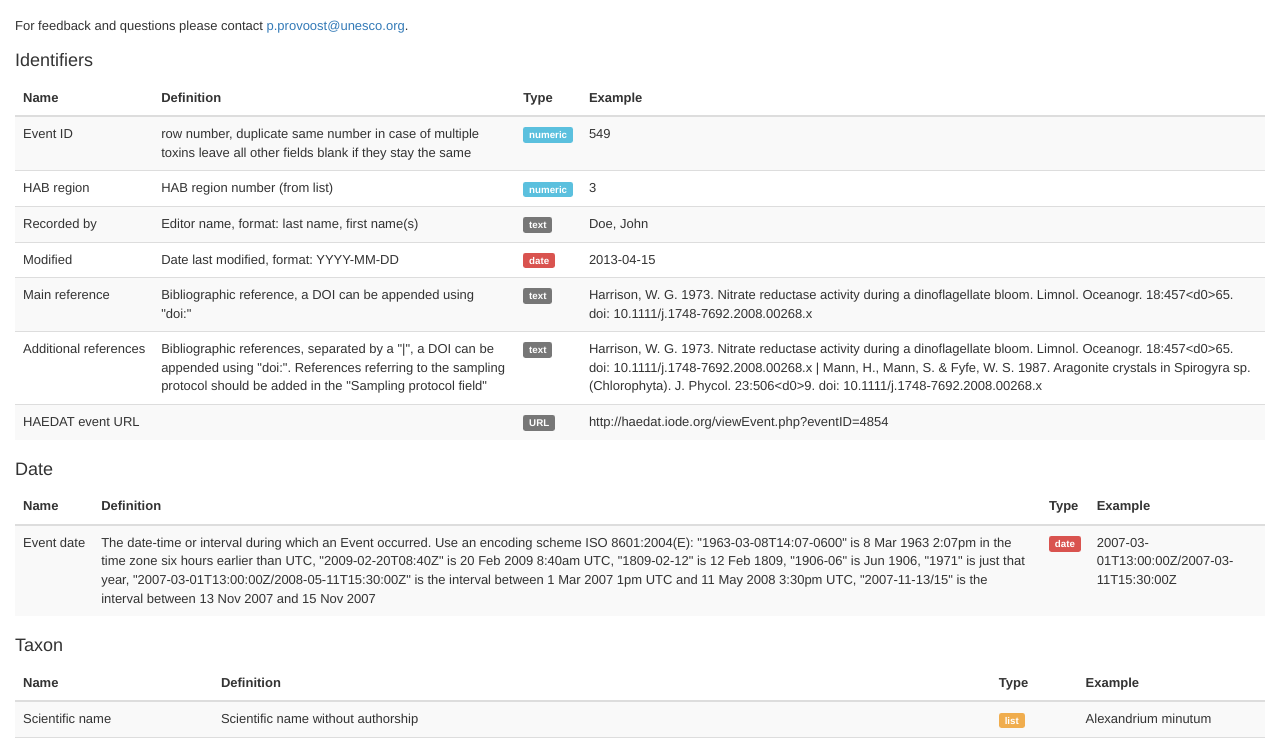
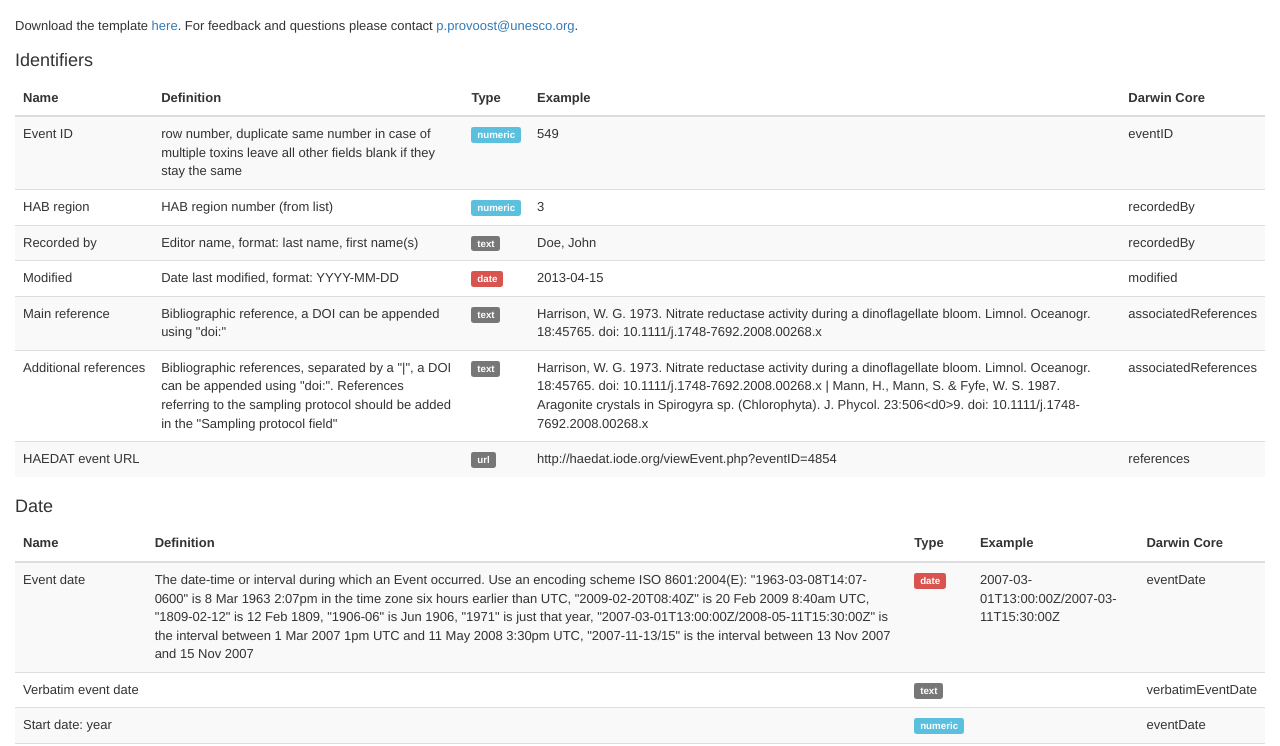
Before and after one commit to iobis/hab-template, a plain HTML site: page documentation/index.html in a window 1280 px wide. Shown: the part 49-795 px from the top of the page. Drawn offline with nearby package versions, Linux system fonts and the light colour scheme; some packages are replaced by stand-ins of ours; a script that the page names is missing.

Commit message:
added columns

```diff
--- a/documentation/columns.json
+++ b/documentation/columns.json
@@ -6,43 +6,50 @@ var columns = [
         "name": "Event ID",
         "definition": "row number, duplicate same number in case of multiple toxins leave all other fields blank if they stay the same",
         "type": "numeric",
-        "example": "549"
+        "example": "549",
+        "dwc": "eventID"
       },
       {
         "name": "HAB region",
         "definition": "HAB region number (from list)",
         "type": "numeric",
-        "example": "3"
+        "example": "3",
+        "dwc": "recordedBy"
       },
       {
         "name": "Recorded by",
         "definition": "Editor name, format: last name, first name(s)",
         "type": "text",
-        "example": "Doe, John"
+        "example": "Doe, John",
+        "dwc": "recordedBy"
       },
       {
         "name": "Modified",
         "definition": "Date last modified, format: YYYY-MM-DD",
         "type": "date",
-        "example": "2013-04-15"
+        "example": "2013-04-15",
+        "dwc": "modified"
       },
       {
         "name": "Main reference",
         "definition": "Bibliographic reference, a DOI can be appended using \"doi:\"",
         "type": "text",
-        "example": "Harrison, W. G. 1973. Nitrate reductase activity during a dinoflagellate bloom. Limnol. Oceanogr. 18:457<d0>65. doi: 10.1111/j.1748-7692.2008.00268.x"
+        "example": "Harrison, W. G. 1973. Nitrate reductase activity during a dinoflagellate bloom. Limnol. Oceanogr. 18:45765. doi: 10.1111/j.1748-7692.2008.00268.x",
+        "dwc": "associatedReferences"
       },
       {
         "name": "Additional references",
         "definition": "Bibliographic references, separated by a \"|\", a DOI can be appended using \"doi:\". References referring to the sampling protocol should be added in the \"Sampling protocol field\"",
         "type": "text",
-        "example": "Harrison, W. G. 1973. Nitrate reductase activity during a dinoflagellate bloom. Limnol. Oceanogr. 18:457<d0>65. doi: 10.1111/j.1748-7692.2008.00268.x | Mann, H., Mann, S. & Fyfe, W. S. 1987. Aragonite crystals in Spirogyra sp. (Chlorophyta). J. Phycol. 23:506<d0>9. doi: 10.1111/j.1748-7692.2008.00268.x"
+        "example": "Harrison, W. G. 1973. Nitrate reductase activity during a dinoflagellate bloom. Limnol. Oceanogr. 18:45765. doi: 10.1111/j.1748-7692.2008.00268.x | Mann, H., Mann, S. & Fyfe, W. S. 1987. Aragonite crystals in Spirogyra sp. (Chlorophyta). J. Phycol. 23:506<d0>9. doi: 10.1111/j.1748-7692.2008.00268.x",
+        "dwc": "associatedReferences"
       },
       {
         "name": "HAEDAT event URL",
         "definition": "",
-        "type": "URL",
-        "example": "http://haedat.iode.org/viewEvent.php?eventID=4854"
+        "type": "url",
+        "example": "http://haedat.iode.org/viewEvent.php?eventID=4854",
+        "dwc": "references"
       }
     ]
   },
@@ -53,7 +60,57 @@ var columns = [
         "name": "Event date",
         "definition": "The date-time or interval during which an Event occurred.  Use an encoding scheme ISO 8601:2004(E): \"1963-03-08T14:07-0600\" is 8 Mar 1963 2:07pm in the time zone six hours earlier than UTC, \"2009-02-20T08:40Z\" is 20 Feb 2009 8:40am UTC, \"1809-02-12\" is 12 Feb 1809, \"1906-06\" is Jun 1906, \"1971\" is just that year, \"2007-03-01T13:00:00Z/2008-05-11T15:30:00Z\" is the interval between 1 Mar 2007 1pm UTC and 11 May 2008 3:30pm UTC, \"2007-11-13/15\" is the interval between 13 Nov 2007 and 15 Nov 2007",
         "type": "date",
-        "example": "2007-03-01T13:00:00Z/2007-03-11T15:30:00Z"
+        "example": "2007-03-01T13:00:00Z/2007-03-11T15:30:00Z",
+        "dwc": "eventDate"
+      },
+      {
+        "name": "Verbatim event date",
+        "definition": "",
+        "type": "text",
+        "example": "",
+        "dwc": "verbatimEventDate"
+      },
+      {
+        "name": "Start date: year",
+        "definition": "",
+        "type": "numeric",
+        "example": "",
+        "dwc": "eventDate"
+      },
+      {
+        "name": "Start date: month",
+        "definition": "",
+        "type": "numeric",
+        "example": "",
+        "dwc": "eventDate"
+      },
+      {
+        "name": "Start date: day",
+        "definition": "",
+        "type": "numeric",
+        "example": "",
+        "dwc": "eventDate"
+      },
+      {
+        "name": "End date: year",
+        "definition": "",
+        "type": "numeric",
+        "example": "",
+        "dwc": "eventDate"
+      },
+      {
+        "name": "End date: month",
+        "definition": "",
+        "type": "numeric",
+        "example": "",
+        "dwc": "eventDate"
+      },
+      {
+        "name": "End date: day",
+        "definition": "",
+        "type": "numeric",
+        "example": "",
+        "dwc": "eventDate"
       }
     ]
   },
@@ -64,19 +121,22 @@ var columns = [
         "name": "Scientific name",
         "definition": "Scientific name without authorship",
         "type": "list",
-        "example": "Alexandrium minutum"
+        "example": "Alexandrium minutum",
+        "dwc": "scientificName"
       },
       {
         "name": "Organism quantity",
         "definition": "A number or enumeration value for the quantity of organisms",
         "type": "numeric",
-        "example": "12,5"
+        "example": "12,5",
+        "dwc": "organismQuantity"
       },
       {
         "name": "Organism quantity type",
         "definition": "The type of quantification system used for the quantity of organisms: individuals, cells, %biomass, ..",
         "type": "text",
-        "example": "%biomass"
+        "example": "%biomass",
+        "dwc": "organismQuantityType"
       }
     ]
   },
--- a/documentation/index.html
+++ b/documentation/index.html
@@ -17,7 +17,7 @@
 
 <h3>HAB template documentation</h3>
 
-<p>For feedback and questions please contact <a href="p.provoost@unesco.org">p.provoost@unesco.org</a>.</p>
+<p>Download the template <a href="https://github.com/iobis/habtemplate/blob/master/template.xlsx?raw=true">here</a>. For feedback and questions please contact <a href="p.provoost@unesco.org">p.provoost@unesco.org</a>.</p>
 
 <div ng-repeat="cat in columns track by $index">
 	<h4>{{ cat.name }}</h4>
@@ -27,6 +27,7 @@
 			<th>Definition</th>
 			<th>Type</th>
 			<th>Example</th>
+			<th nowrap>Darwin Core</th>
 		</thead>
 		<tbody>
 			<tr ng-repeat="col in cat.columns track by $index">
@@ -36,6 +37,7 @@
 					<span class="label label-default" ng-class="{ 'label-info': col.type=='numeric', 'label-danger': col.type=='date', 'label-warning': col.type=='list' }">{{ col.type }}</span>
 				</td>
 				<td>{{ col.example }}</td>
+				<td>{{ col.dwc }}</td>
 			</tr>
 		</tbody>
 	</table>
```
